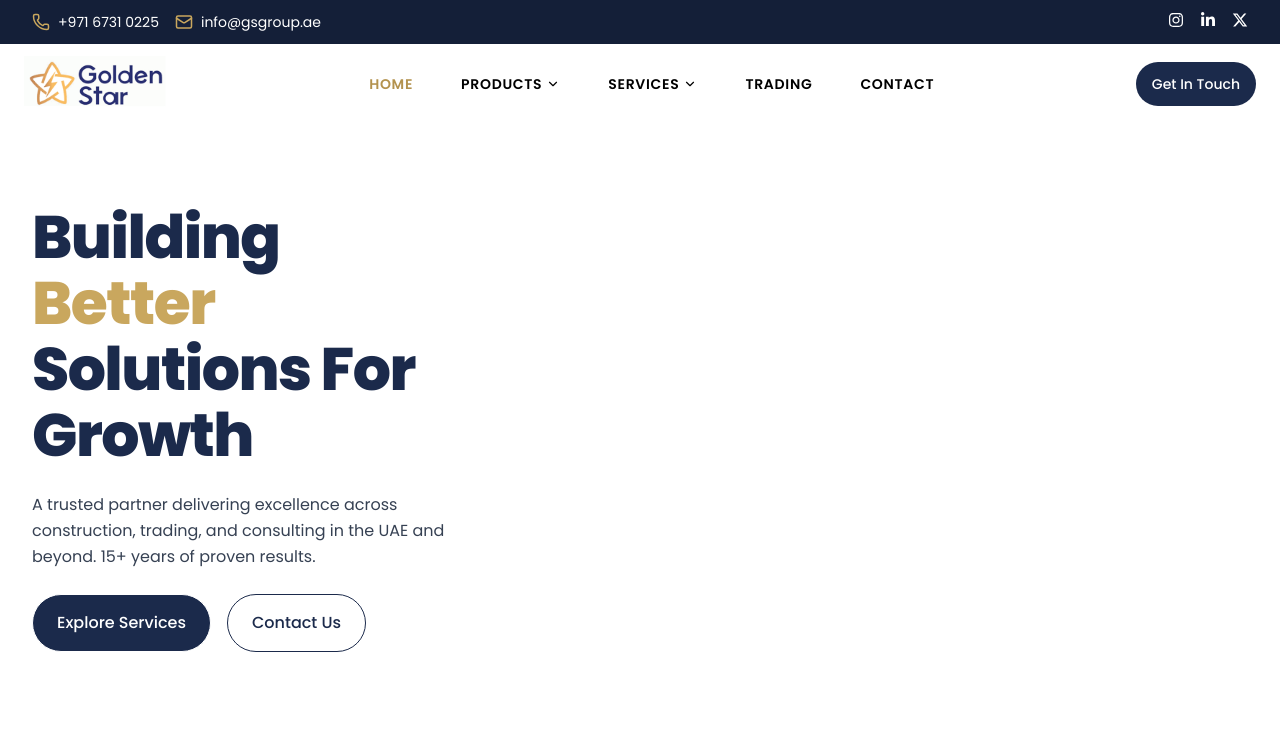
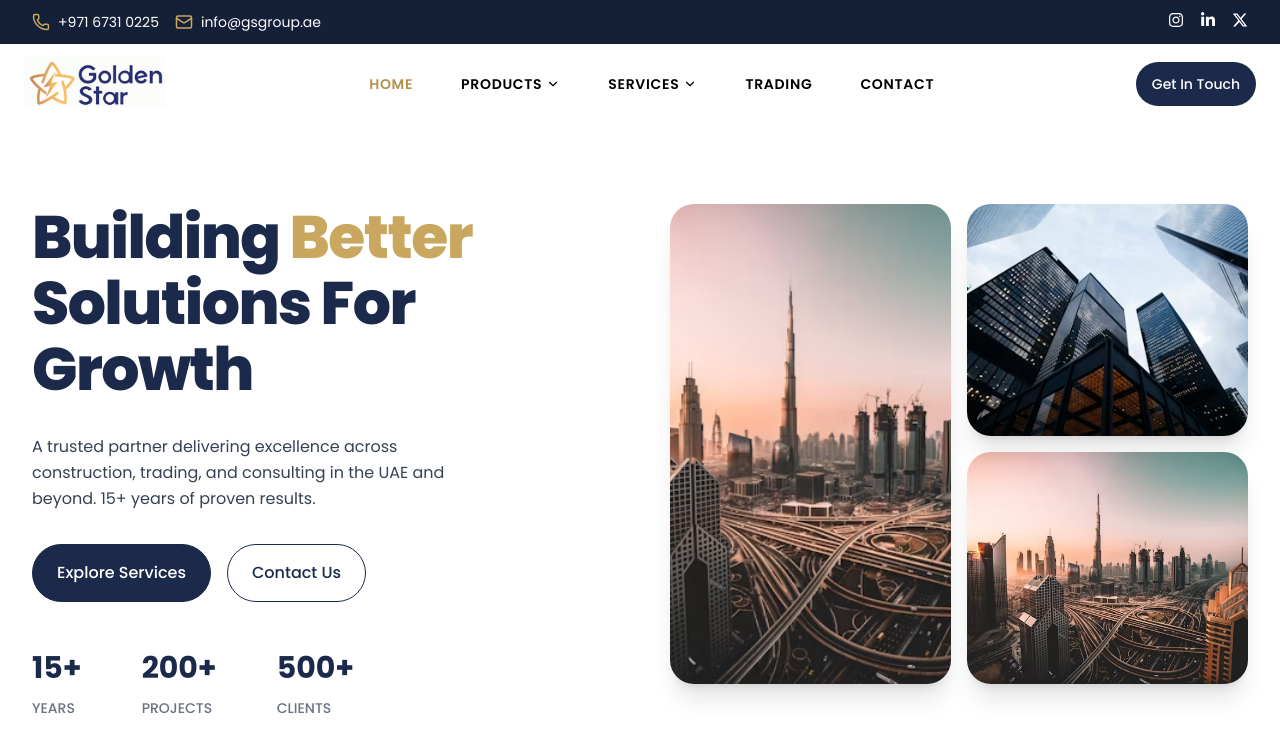
Before and after one commit to mujeebrahmanik/Gsgroupwebsite, a Next.js app: page / in a window 1280 px wide. Shown: the top 752 px of the page. Built offline with nearby package versions, Linux system fonts and the light colour scheme.

Commit message:
hero section completed

```diff
--- a/src/components/common/Hero.js
+++ b/src/components/common/Hero.js
@@ -1,13 +1,29 @@
 import React from 'react'
+import Image from 'next/image'
 import Buttons from './Buttons'
+
+const counters = [
+    {
+        title:'15+',
+        content:'years'
+    },
+    {
+        title:'200+',
+        content:'projects'
+    },
+    {
+        title:'500+',
+        content:'clients'
+    },
+]
 
 function Hero() {
   return (
     <div className='bg-white py-20 px-8'>
-        <div className="grid grid-cols-1 tablet:grid-cols-2 gap-15 max-w-7xl mx-auto">
+        <div className="grid grid-cols-1 tablet:grid-cols-2 tablet:gap-15 gap-10 max-w-7xl mx-auto">
 
-            <div className="flex flex-col gap-6">
-                <h1 className="md:text-6xl text-5xl font-extrabold max-w-sm text-primary tracking-tight capitalize leading-[1.1]">
+            <div className="flex flex-col gap-8">
+                <h1 className="md:text-6xl text-4xl font-extrabold max-w-md text-primary tracking-tight capitalize leading-[1.1]">
                     Building
                     <span className='text-secondary'> Better</span> Solutions
                     for Growth
@@ -19,9 +35,41 @@ function Hero() {
                 </p>
 
                 <div className="flex gap-4 flex-wrap justify-start">
-                    <Buttons link='/services' content='explore services' />
+                    <Buttons link='/services' content='explore services' borderColor='border border-primary' />
                      <Buttons link='/contact' content='contact us' bgColor='bg-white' color='text-primary' borderColor='border border-primary' />
                 </div>
+
+                <div className="flex flex-wrap py-4  gap-15 ">
+                    {counters.map((i,index)=>(
+
+                        <div key={index} className="flex gap-3 flex-col">
+                            <h2 className="text-primary font-bold text-2xl tablet:text-3xl">
+                                {i.title}
+                            </h2>
+                            <h3 className="font-medium text-sm text-gray-500 uppercase">
+                                {i.content}
+                            </h3>
+                        </div>
+                    ))}
+
+                </div>
+            </div>
+
+            {/* image section */}
+            <div className="grid grid-cols-2 grid-rows-2 gap-4 h-[480px]">
+
+                <div className="relative col-span-2 md:col-span-1 md:row-span-2 rounded-3xl overflow-hidden shadow-xl">
+                    <Image src="/images/hero1.avif" fill alt="hero main" className="object-cover" />
+                </div>
+
+                <div className="relative rounded-3xl overflow-hidden shadow-xl">
+                    <Image src="/images/hero2.avif" fill alt="hero secondary" className="object-cover" />
+                </div>
+
+                <div className="relative rounded-3xl overflow-hidden shadow-xl">
+                    <Image src="/images/hero1.avif" fill alt="hero third" className="object-cover" />
+                </div>
+
             </div>
 
         </div>
```
Also changed, not shown: public/images/hero1.avif (added), public/images/hero2.avif (added).
